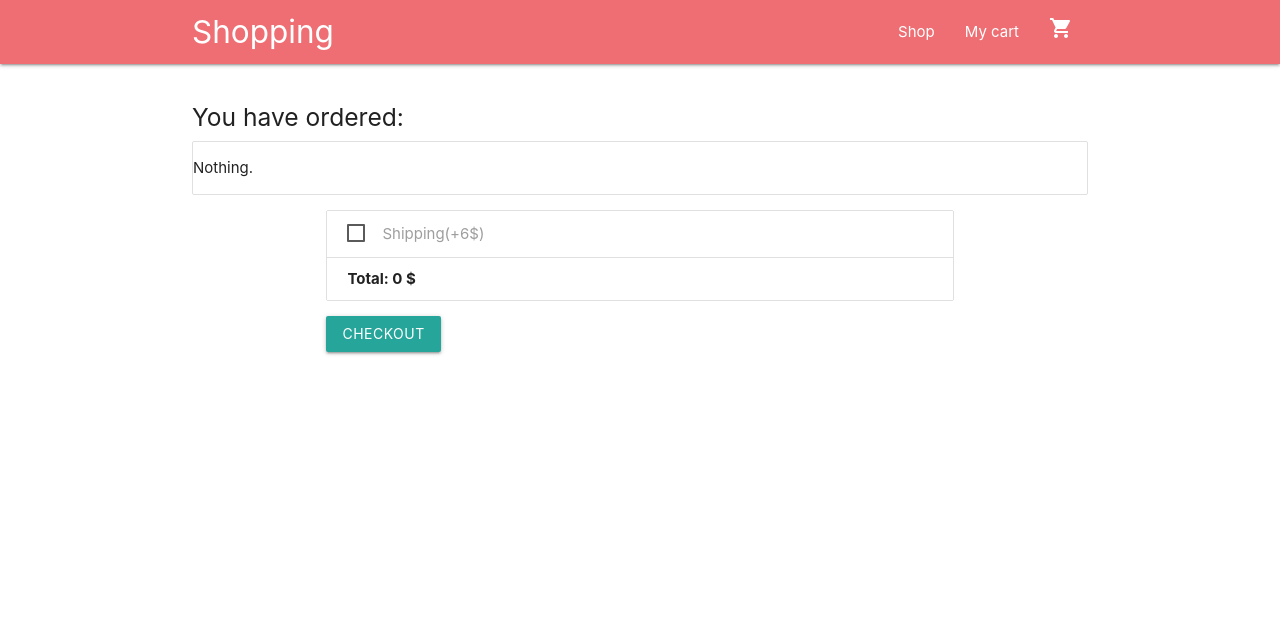
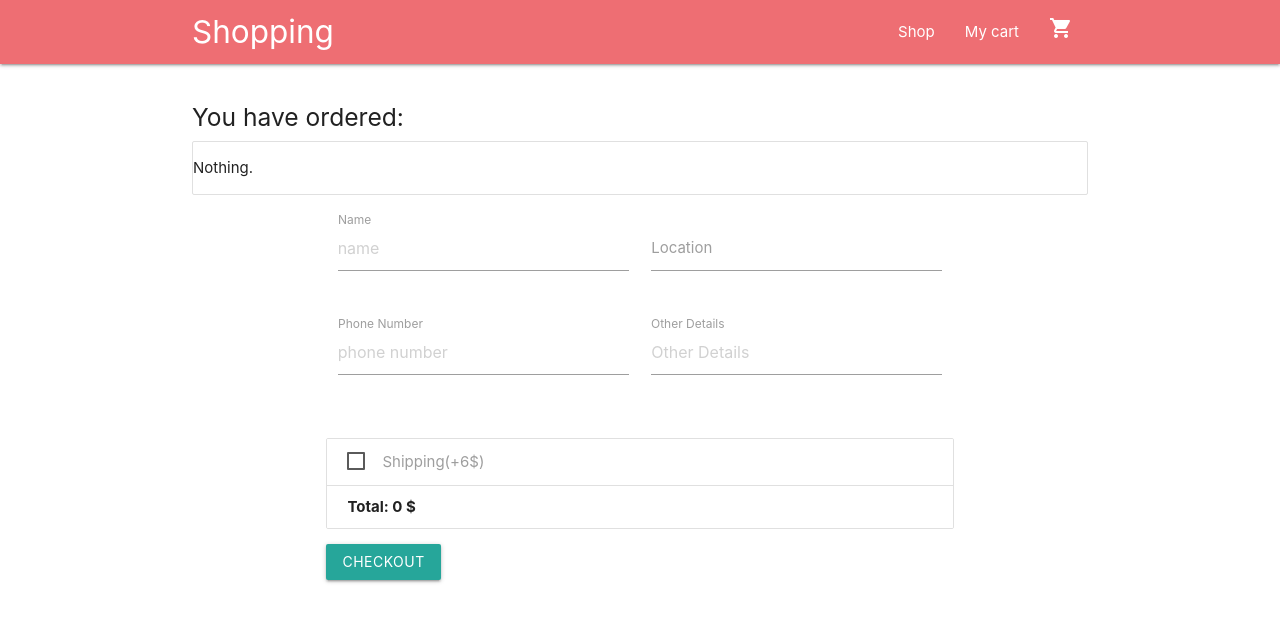
Before and after one commit to Nduhiu17/shopping-cart, a React (Create React App) app: page /cart in a window 1280 px wide. Shown: the top 622 px of the page. Built offline with nearby package versions, Linux system fonts and the light colour scheme.

Commit message:
create form

```diff
--- a/src/components/Recipe.js
+++ b/src/components/Recipe.js
@@ -4,6 +4,17 @@ import {submitOrder} from "./actions/cartActions";
 import {store} from '../index'
 //import { addShipping } from './actions/cartActions'
 class Recipe extends Component{
+
+    constructor() {
+        super();
+
+        this.state = {
+            name:"",
+            location:"",
+            phonenumber:"",
+            otherdetails:""
+        }
+    }
 
     componentWillUnmount() {
          if(this.refs.shipping.checked)
@@ -19,19 +30,24 @@ class Recipe extends Component{
         }
     }
 
+    onChange(e){
+        this.setState({[e.target.name]:e.target.value});
+    }
+
+
     handleOrderSubmit = ()=>{
 
         const order = {
-            "customername":"aaa aaa aaa",
-            "customerlocation":"aaa aaa aaa",
-            "customerphone":"aaa",
+            "customername":this.state.name,
+            "customerlocation":this.state.location,
+            "customerphone":this.state.phonenumber,
             "pizzatype": store.getState().addedItems[0].pizzatype,
             "pizzasize":store.getState().addedItems[0].size,
             "quantity":store.getState().addedItems[0].quantity,
             "price":store.getState().addedItems[0].price,
             "deliveryfee":store.getState().addedItems[0].deliveryfee,
             "totalprice":store.getState().total,
-            "additionaldetails":"aaa aaa aaa"
+            "additionaldetails":this.state.otherdetails
         }
 
         this.props.submitOrder(order);
@@ -41,14 +57,38 @@ class Recipe extends Component{
 
         return(
             <div className="container">
+                <div className="row">
+                    <form className="col s12">
+                        <div className="row">
+                            <div className="input-field col s6">
+                                <input placeholder="name" name="name" type="text" className="validate" onChange={(e) => this.onChange(e)}/>
+                                    <label htmlFor="first_name">Name</label>
+                            </div>
+                            <div className="input-field col s6">
+                                <input name="location" type="text" className="validate" onChange={(e) => this.onChange(e)}/>
+                                    <label htmlFor="location">Location</label>
+                            </div>
+                        </div>
+                        <div className="row">
+                            <div className="input-field col s6">
+                                <input placeholder="phone number" name="phonenumber" type="text" className="validate" onChange={(e) => this.onChange(e)}/>
+                                <label htmlFor="first_name">Phone Number</label>
+                            </div>
+                            <div className="input-field col s6">
+                                <input placeholder="Other Details" name="otherdetails" type="text" className="validate" onChange={(e) => this.onChange(e)}/>
+                                <label htmlFor="location">Other Details</label>
+                            </div>
+                        </div>
+                    </form>
+                </div>
                 <div className="collection">
                     <li className="collection-item">
                             <label>
                                 <input type="checkbox" ref="shipping" onChange= {this.handleChecked} />
                                 <span>Shipping(+6$)</span>
                             </label>
-                        </li>
-                        <li className="collection-item"><b>Total: {this.props.total} $</b></li>
+                    </li>
+                    <li className="collection-item"><b>Total: {this.props.total} $</b></li>
                     </div>
                     <div className="checkout">
                         <button className="waves-effect waves-light btn" onClick={()=>{this.handleOrderSubmit()}}>Checkout</button>
```
